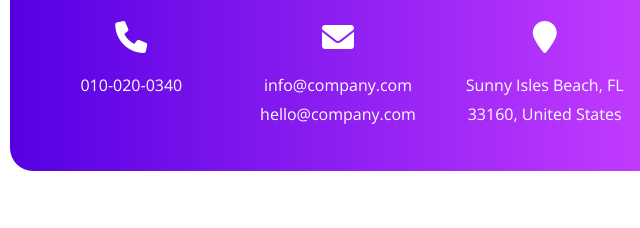
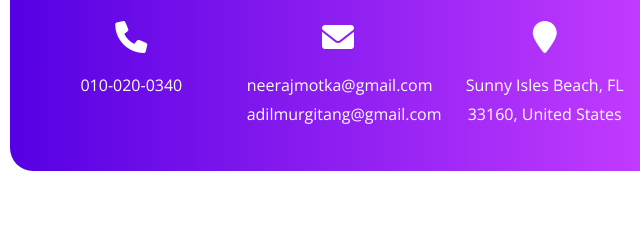
Before and after one commit to darkbeastsg/darkbeastsg, a plain HTML site: page index.html in a window 1280 px wide. Shown: the part 4498-4726 px from the top of the page, 472-1112 px from the left. Drawn offline with nearby package versions, Linux system fonts and the light colour scheme.

Commit message:
Update index.html

```diff
--- a/index.html
+++ b/index.html
@@ -347,8 +347,8 @@ https://templatemo.com/tm-582-tale-seo-agency
                     <div class="col-lg-4">
                       <div class="info-item">
                         <i class="fa fa-envelope"></i>
-                        <h4><a href="#">info@company.com</a></h4>
-                        <h4><a href="#">hello@company.com</a></h4>
+                        <h4><a href="#">neerajmotka@gmail.com</a></h4>
+                        <h4><a href="#">adilmurgitang@gmail.com</a></h4>
                       </div>
                     </div>
                     <div class="col-lg-4">
```
